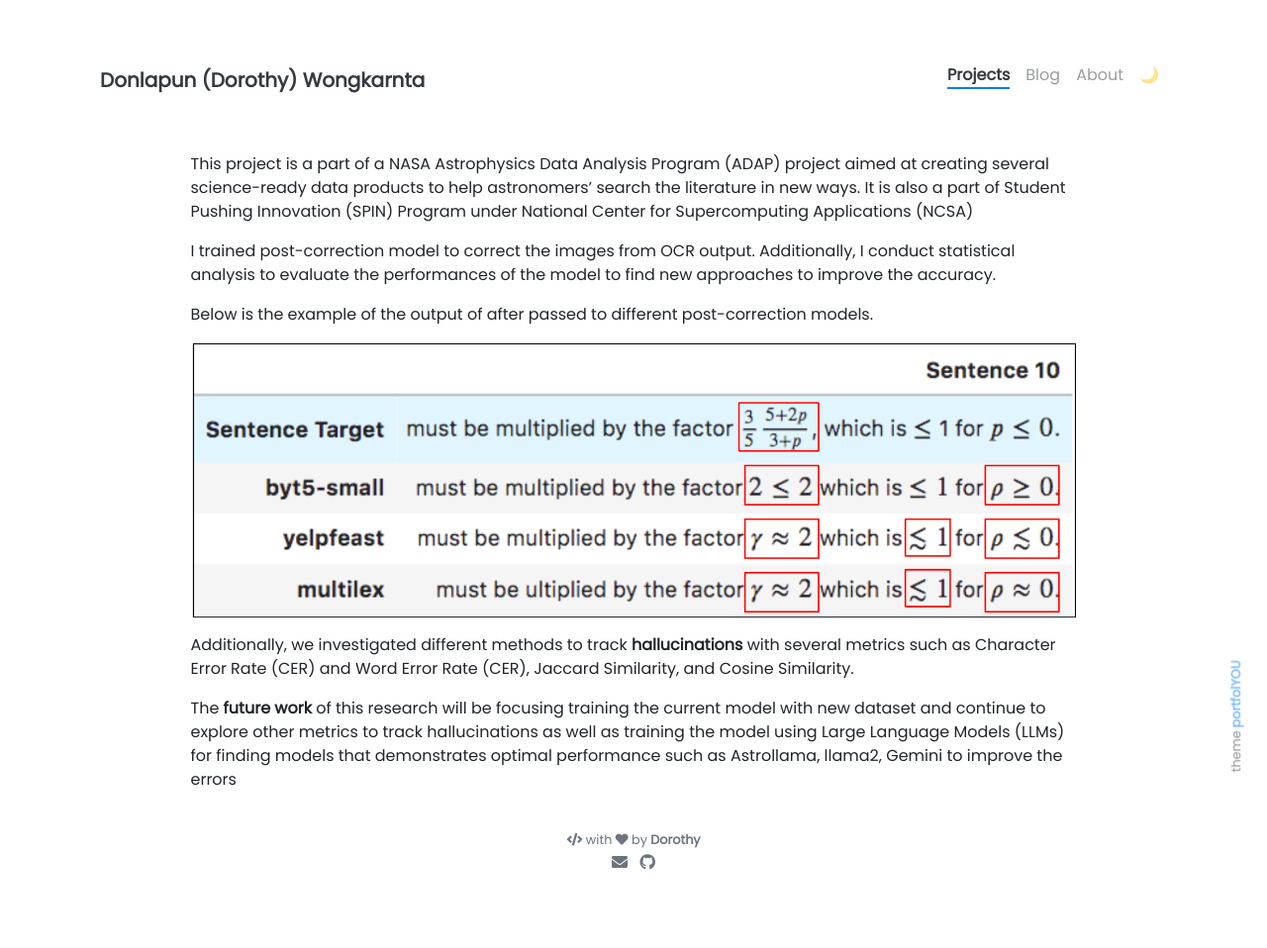
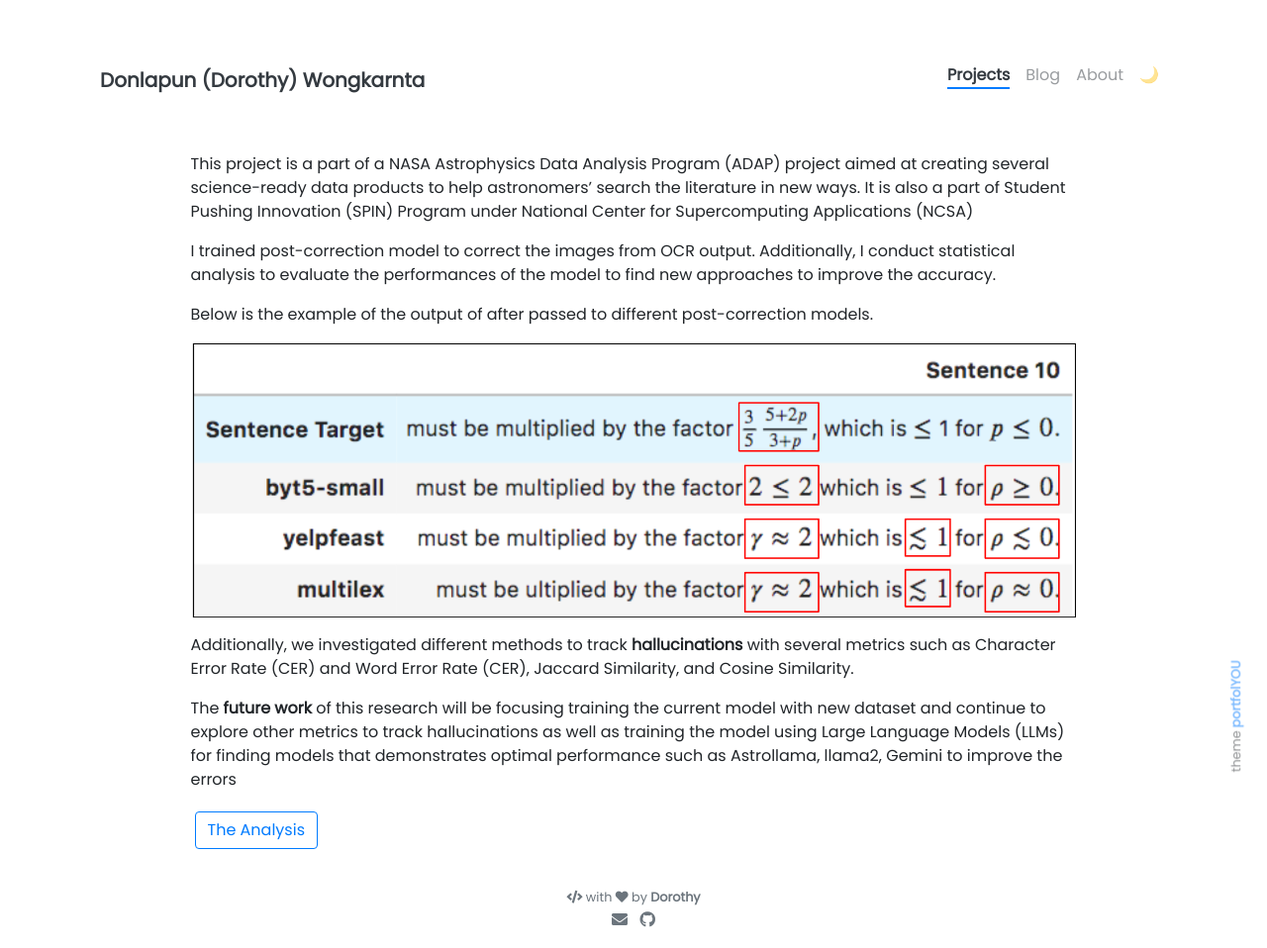
Before and after one commit to Donlapun/donlapun.github.io, a Jekyll site: the page built from _projects/OCR.md, in a window 1280 px wide. Shown: the whole page at 99% size. Built offline with Jekyll 4.4.1, drawn with Linux system fonts in a browser that asks for light colours; nearby versions of some CDN libraries; before the commit the page ends 900 px from its top, so only the background shows below that.

Commit message:
Update OCR.md

```diff
--- a/_projects/OCR.md
+++ b/_projects/OCR.md
@@ -22,3 +22,6 @@ Below is the example of the output of after passed to different post-correction
 Additionally, we investigated different methods to track **hallucinations** with several metrics such as Character Error Rate (CER) and Word Error Rate (CER), Jaccard Similarity, and Cosine Similarity.
 
 The **future work** of this research will be focusing training the current model with new dataset and continue to explore other metrics to track hallucinations as well as training the model using Large Language Models (LLMs) for finding models that demonstrates optimal performance such as Astrollama, llama2, Gemini to improve the errors
+
+
+{% include elements/button.html link="https://github.com/Donlapun/OCR_research-/tree/main" text="The Analysis" %}
```
